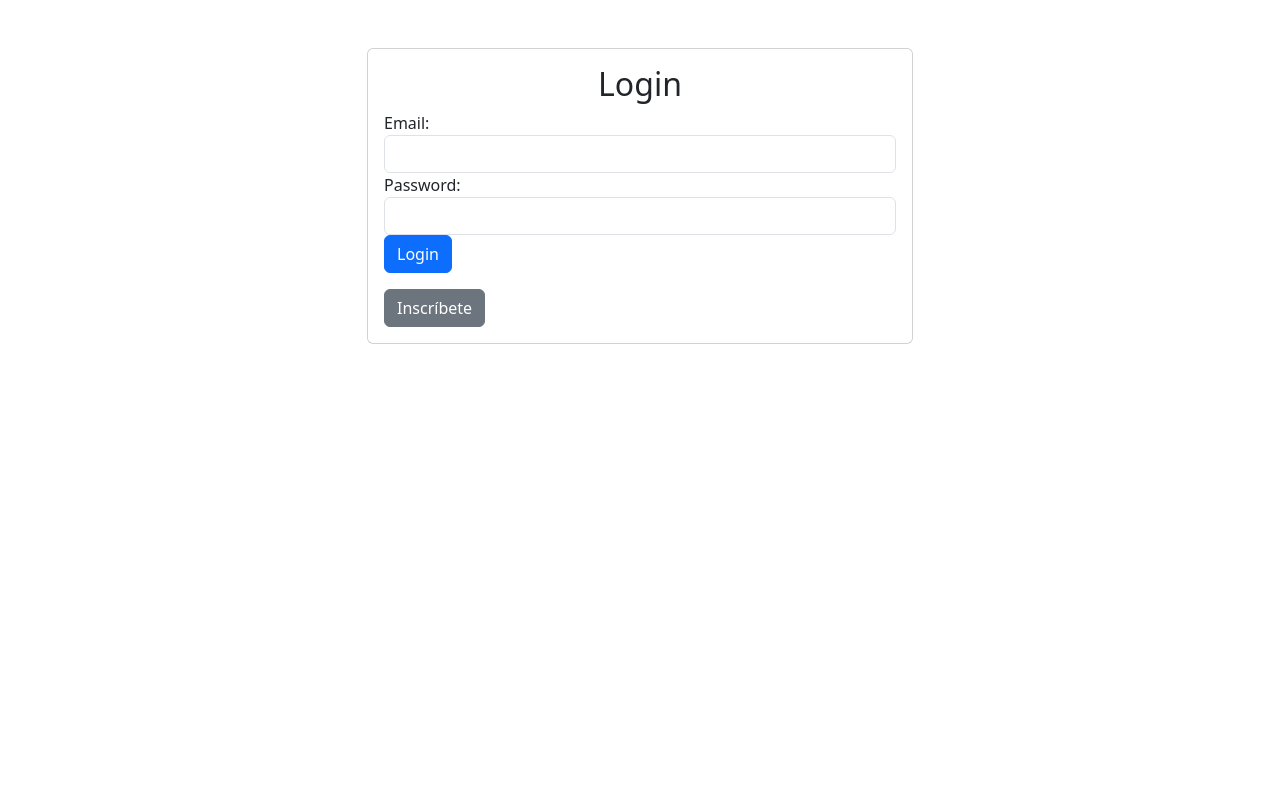
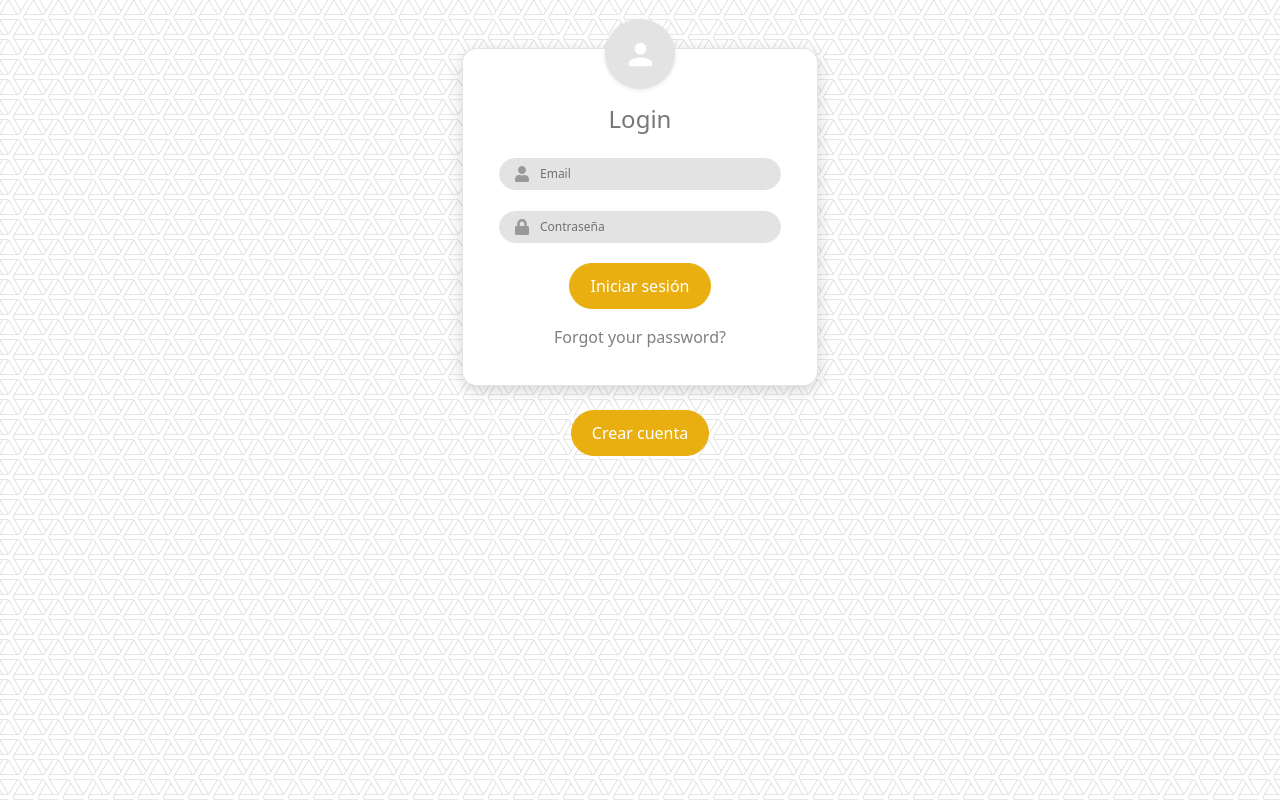
Before and after one commit to curriano30/pointhub-front, a React (Create React App) app: page / in a window 1280 px wide. Built offline with nearby package versions, Linux system fonts and the light colour scheme.

Commit message:
hecho el login

```diff
--- a/package.json
+++ b/package.json
@@ -9,6 +9,7 @@
     "bootstrap": "^5.3.3",
     "react": "^18.3.1",
     "react-dom": "^18.3.1",
+    "react-icons": "^5.2.1",
     "react-scripts": "5.0.1",
     "web-vitals": "^2.1.4"
   },
--- /dev/null
+++ b/src/components/pages/LoginPage.css
@@ -0,0 +1,97 @@
+/* src/components/pages/LoginPage.css */
+
+body {
+    background-image: url('../../assets/images/pattern-background.png'); /* Ruta a tu imagen de patrones hexagonales */
+    background-repeat: repeat; /* Repite la imagen de fondo para abarcar todo el contenedor */
+    background-color: #f8f9fa; /* Asegura un color de fondo si la imagen no se carga */
+    margin: 0;
+    padding: 0;
+  }
+
+.login-container {
+    margin-top: 50px;
+  }
+
+  .card {
+    border-radius: 15px;
+    padding: 20px;
+    box-shadow: 0 4px 16px rgba(0, 0, 0, 0.17);
+    border-width: 1px; /* Reduce el tamaño del borde */
+    border-color: rgba(0, 0, 0, 0.1);
+    max-width: 400px; /* Establece un ancho máximo para la tarjeta */
+  }
+
+  .icon-container {
+    position: absolute;
+    top: -30px;
+    left: 50%;
+    transform: translateX(-50%);
+    background-color: rgb(227, 227, 227); /* Fondo gris oscuro y más opaco */
+    border-radius: 50%;
+    width: 70px; /* Aumenta el tamaño del contenedor */
+    height: 70px; /* Aumenta el tamaño del contenedor */
+    display: flex;
+    align-items: center;
+    justify-content: center;
+    box-shadow: 0 1px 4px rgba(0, 0, 0, 0.1);
+  }
+
+  .icon-person {
+    font-size: 35px; /* Aumenta el tamaño del ícono */
+    color: white; /* Ícono blanco */
+  }
+
+  .card-title {
+    font-size: 24px;
+    font-weight: 300; /* Más delgado que bold */
+    color: #777; /* Color gris */
+    margin-top: 20px; /* Aumenta la separación encima del título */
+  }
+
+  .form-group {
+    margin-bottom: 1.3rem;
+    position: relative;
+  }
+
+  .input-icon {
+    position: absolute;
+    top: 50%;
+    transform: translateY(-50%);
+    left: 15px;
+    color: #999;
+  }
+
+  .form-control {
+    padding-left: 40px;
+    font-size: 12px;
+    background-color: rgb(227, 227, 227); /* Fondo gris oscuro y más opaco */
+
+  }
+
+  .form-control::placeholder {
+    color: rgba(0, 0, 0, 0.5);
+  }
+
+  .btn-dark {
+    background-color: #e9af11;
+    border-color: #e9af11;
+    color: #fff;
+  }
+
+  .btn-dark:hover {
+    background-color: #ffd413;
+    border-color: #ffd413
+  }
+
+  .forgot-password {
+    color: rgba(0, 0, 0, 0.5);
+    text-decoration: none;
+  }
+
+  .forgot-password:hover {
+    color: rgba(0, 0, 0, 0.8);
+  }
+
+  .btn {
+    padding: 10px 20px;
+  }
--- a/src/components/pages/LoginPage.js
+++ b/src/components/pages/LoginPage.js
@@ -1,6 +1,9 @@
 // src/components/pages/LoginPage.js
 import React, { useState, useContext } from 'react';
 import { AuthContext } from '../../context/AuthContext';
+import './LoginPage.css'; // Importa tus estilos personalizados
+import { FaUser, FaLock } from 'react-icons/fa';
+import { MdPerson } from 'react-icons/md'; // Importa un ícono de usuario
 
 const LoginPage = () => {
   const [email, setEmail] = useState('');
@@ -13,42 +16,56 @@
   };
 
   return (
-    <div className="container mt-5">
+    <div className="login-container container mt-5">
       <div className="row justify-content-center">
-        <div className="col-md-6">
+        <div className="col-md-4">
           <div className="card">
+            <div className="icon-container">
+              <MdPerson className="icon-person" />
+            </div>
             <div className="card-body">
-              <h2 className="card-title text-center">Login</h2>
+              <h2 className="card-title text-center mb-4">Login</h2>
               <form onSubmit={handleLogin}>
-                <div className="form-group">
-                  <label htmlFor="email">Email:</label>
+                <div className="form-group position-relative">
+                  <FaUser className="input-icon" />
                   <input
                     type="email"
-                    className="form-control"
+                    className="form-control rounded-pill pl-5"
                     id="email"
+                    placeholder="Email"
                     value={email}
                     onChange={(e) => setEmail(e.target.value)}
                     required
                   />
                 </div>
-                <div className="form-group">
-                  <label htmlFor="password">Password:</label>
+                <div className="form-group position-relative">
+                  <FaLock className="input-icon" />
                   <input
                     type="password"
-                    className="form-control"
+                    className="form-control rounded-pill pl-5"
                     id="password"
+                    placeholder="Contraseña"
                     value={password}
                     onChange={(e) => setPassword(e.target.value)}
                     required
                   />
                 </div>
-                <button type="submit" className="btn btn-primary btn-block">Login</button>
+                <div className="d-flex justify-content-center">
+                  <button type="submit" className="btn btn-dark rounded-pill">Iniciar sesión</button>
+                </div>
+                <div className="text-center mt-3">
+                  <a href="/forgot-password" className="forgot-password">Forgot your password?</a>
+                </div>
               </form>
-              <button className="btn btn-secondary btn-block mt-3" onClick={() => window.location.href='/register-company'}>
-                Inscríbete
-              </button>
             </div>
           </div>
+        </div>
+      </div>
+      <div className="row justify-content-center mt-4">
+        <div className="col-md-6 text-center">
+          <button className="btn btn-dark rounded-pill create-account-btn" onClick={() => window.location.href='/register-company'}>
+            Crear cuenta
+          </button>
         </div>
       </div>
     </div>
```
Also changed, not shown: src/assets/images/pattern-background.png (added), 1 other file (tests, documents, lock files or other folders).
